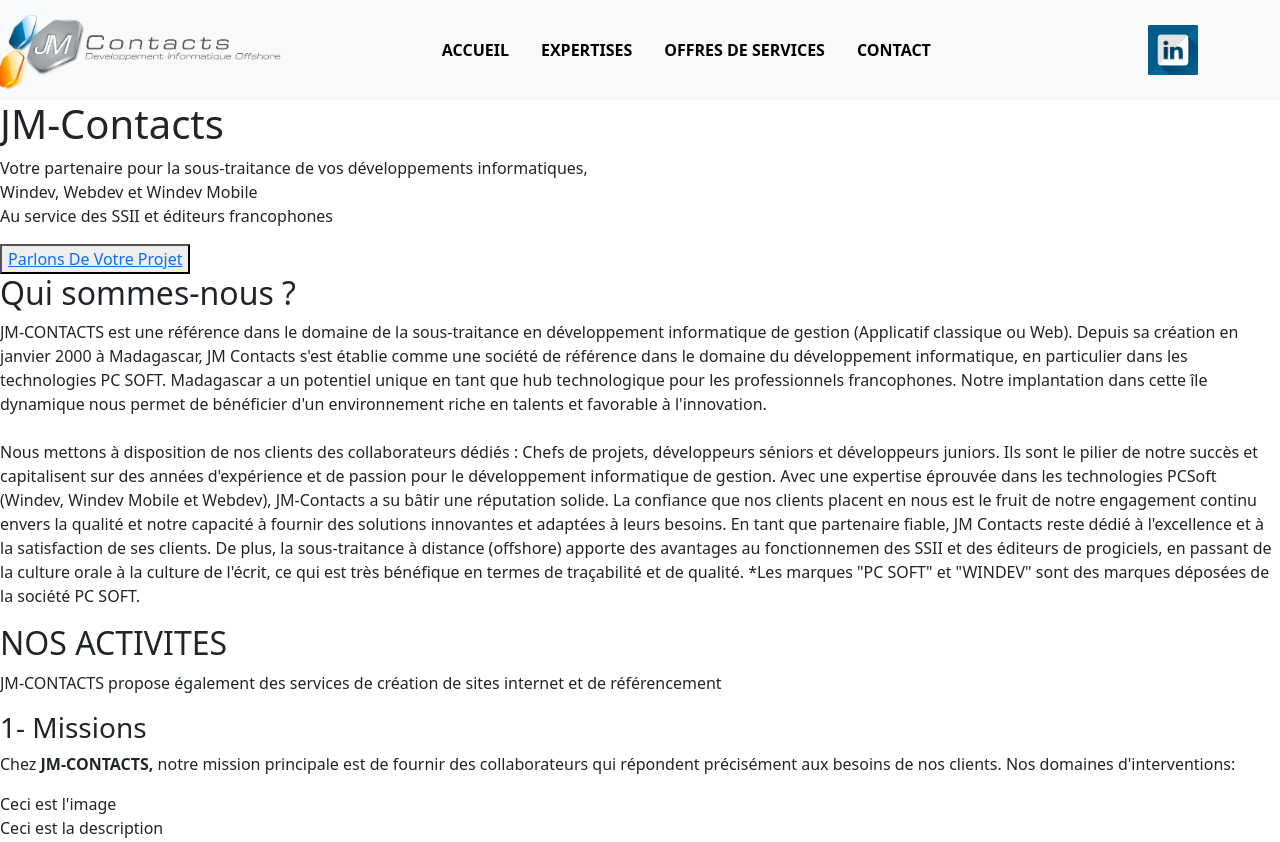
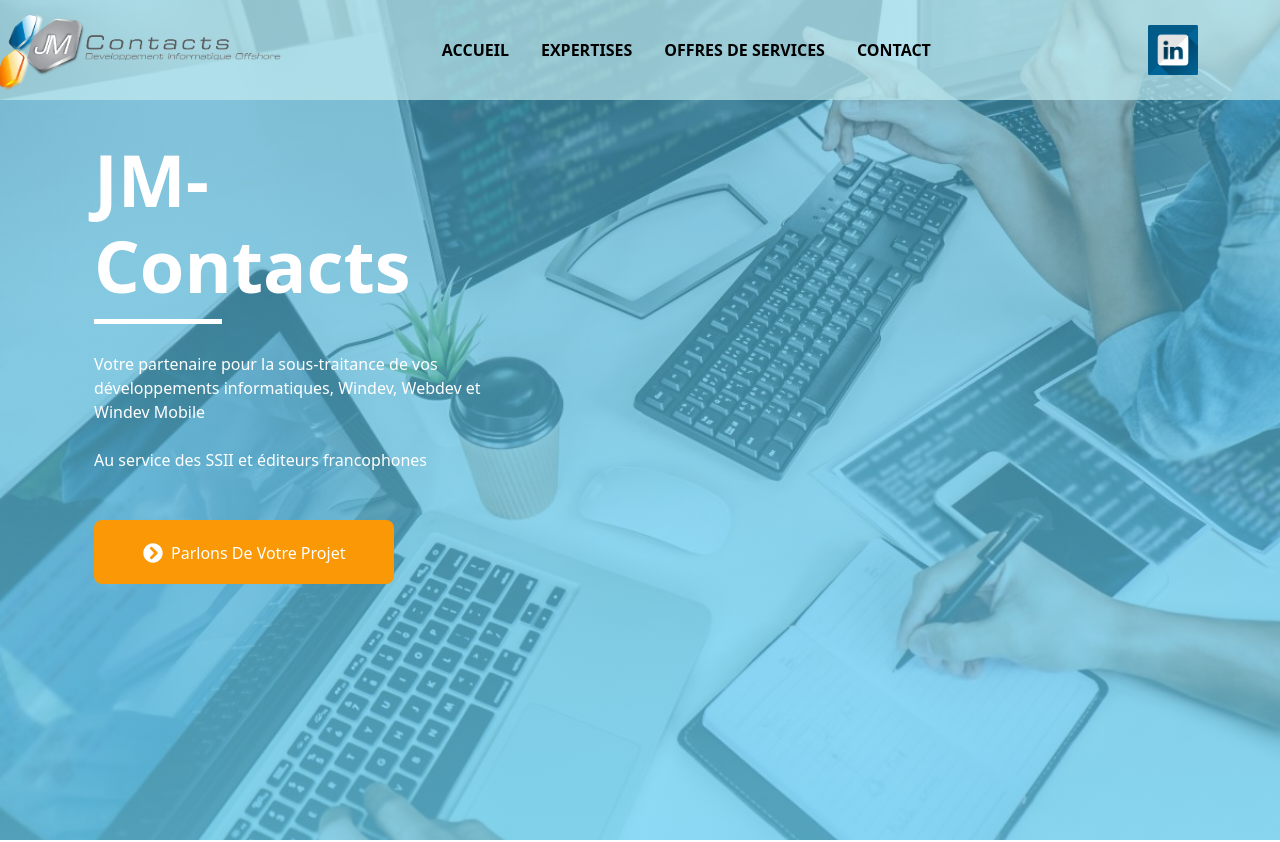
Before and after one commit to KantoAri/JMC-ReactProject, a React (Create React App) app: page / in a window 1280 px wide. Shown: the top 842 px of the page. Built offline with nearby package versions, Linux system fonts and the light colour scheme.

Commit message:
Update: HeroSection styling

```diff
--- a/src/components/Accueil/HeroSection/HeroSection.jsx
+++ b/src/components/Accueil/HeroSection/HeroSection.jsx
@@ -1,21 +1,68 @@
 import { Link } from "react-router-dom";
+import backgroundImg from "../../../assets/background.jpeg";
+import { FaChevronCircleRight } from "react-icons/fa";
 
 const HeroSection = () => {
   return (
     <div>
-      <div>
-        <h1>JM-Contacts</h1>
+      <div
+        className="container-fluid  position-relative pt-3"
+        style={{
+          backgroundImage: `linear-gradient( #31a9ce85, #61d6faab), url(${backgroundImg})`,
+          backgroundSize: "cover",
+          height: "105vh",
+          backgroundPosition: "center",
+          backgroundRepeat: "no-repeat",
+          border: "0",
+        }}
+      >
+        <div className="container">
+          <div className="row py-5 my-5">
+            <div className="col-md-5 text-left p-4 rounded text-white">
+              <div style={{ paddingBottom: "20px" }}>
+                <h1
+                  className="display-2 fw-bold position-relative text-white"
+                  style={{ paddingBottom: "15px" }}
+                >
+                  JM-Contacts{" "}
+                  <span
+                    style={{
+                      position: "absolute",
+                      bottom: 0,
+                      left: 0,
+                      width: "8rem",
+                      height: "5px",
+                      backgroundColor: "#ffffffff",
+                    }}
+                  ></span>
+                </h1>
+              </div>
 
-        <p>
+              <p className="mb-4">
                 Votre partenaire pour la sous-traitance de vos développements
-          informatiques, <br /> Windev, Webdev et Windev Mobile <br />
-          <p>Au service des SSII et éditeurs francophones</p>
+                informatiques, Windev, Webdev et Windev Mobile
+              </p>
+              <p className="mb-5">
+                Au service des SSII et éditeurs francophones
               </p>
 
-        <button>
-          <Link to="/contact">Parlons De Votre Projet</Link>
+              <button
+                className="btn btn-lg px-5 py-3"
+                style={{ backgroundColor: "#fa9805ff" }}
+              >
+                <FaChevronCircleRight className="me-2 text-white" />
+                <Link
+                  to="/contact"
+                  className="text-decoration-none text-white"
+                  style={{ fontSize: "1rem" }}
+                >
+                  Parlons De Votre Projet
+                </Link>
               </button>
             </div>
+          </div>
+        </div>
+      </div>{" "}
       <div>
         <h2>Qui sommes-nous ?</h2>
         <div>
@@ -33,28 +80,28 @@ const HeroSection = () => {
           <div>
             <img src="" alt="" />
           </div>
-        </div>
-
           <p>
-          Nous mettons à disposition de nos clients des collaborateurs dédiés :
-          Chefs de projets, développeurs séniors et développeurs juniors. Ils
-          sont le pilier de notre succès et capitalisent sur des années
+            Nous mettons à disposition de nos clients des collaborateurs dédiés
+            : Chefs de projets, développeurs séniors et développeurs juniors.
+            Ils sont le pilier de notre succès et capitalisent sur des années
             d'expérience et de passion pour le développement informatique de
             gestion. Avec une expertise éprouvée dans les technologies PCSoft
             (Windev, Windev Mobile et Webdev), JM-Contacts a su bâtir une
-          réputation solide. La confiance que nos clients placent en nous est le
-          fruit de notre engagement continu envers la qualité et notre capacité
-          à fournir des solutions innovantes et adaptées à leurs besoins. En
-          tant que partenaire fiable, JM Contacts reste dédié à l'excellence et
-          à la satisfaction de ses clients. De plus, la sous-traitance à
-          distance (offshore) apporte des avantages au fonctionnemen des SSII et
-          des éditeurs de progiciels, en passant de la culture orale à la
-          culture de l'écrit, ce qui est très bénéfique en termes de traçabilité
-          et de qualité. *Les marques "PC SOFT" et "WINDEV" sont des marques
-          déposées de la société PC SOFT.
+            réputation solide. La confiance que nos clients placent en nous est
+            le fruit de notre engagement continu envers la qualité et notre
+            capacité à fournir des solutions innovantes et adaptées à leurs
+            besoins. En tant que partenaire fiable, JM Contacts reste dédié à
+            l'excellence et à la satisfaction de ses clients. De plus, la
+            sous-traitance à distance (offshore) apporte des avantages au
+            fonctionnemen des SSII et des éditeurs de progiciels, en passant de
+            la culture orale à la culture de l'écrit, ce qui est très bénéfique
+            en termes de traçabilité et de qualité. *Les marques "PC SOFT" et
+            "WINDEV" sont des marques déposées de la société PC SOFT.
           </p>
+        </div>
       </div>
     </div>
   );
 };
+
 export default HeroSection;
--- a/src/components/Navbar.jsx
+++ b/src/components/Navbar.jsx
@@ -6,8 +6,8 @@ import { Link } from "react-router-dom";
 const Navbar = () => {
   return (
     <nav
-      className="navbar navbar-expand-lg navbar-light bg-light"
-      style={{ height: "100px" }}
+      className="navbar position-absolute top-0 w-100 navbar-expand-lg navbar-light"
+      style={{ height: "100px", backgroundColor: "#c6eef3a8", zIndex: "9999" }}
     >
       <div className="container">
         <Link className="navbar-brand" to="/">
```
Also changed, not shown: src/assets/background.jpeg (added). Lines whose indentation alone changed are shown as unchanged.
